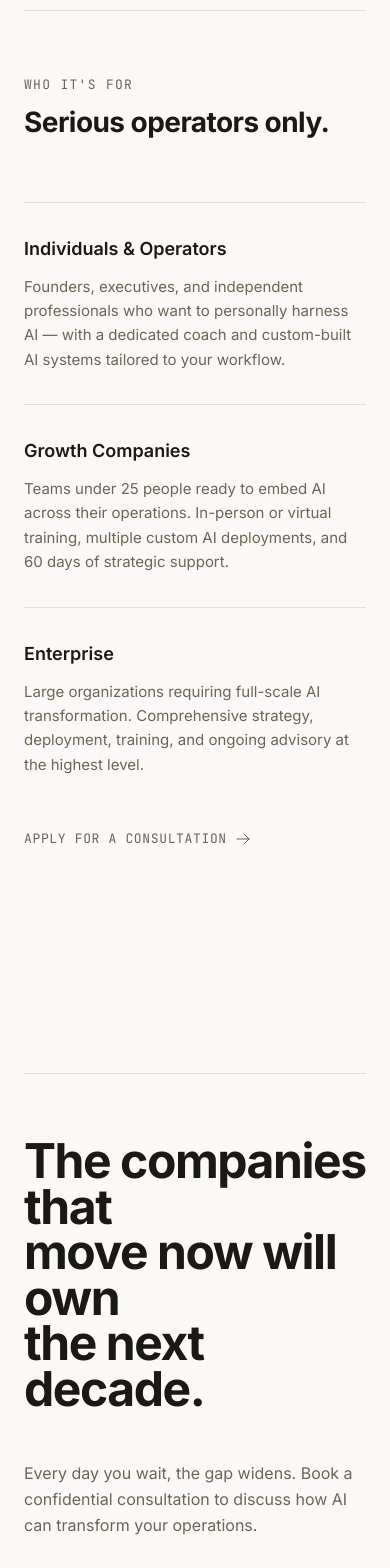
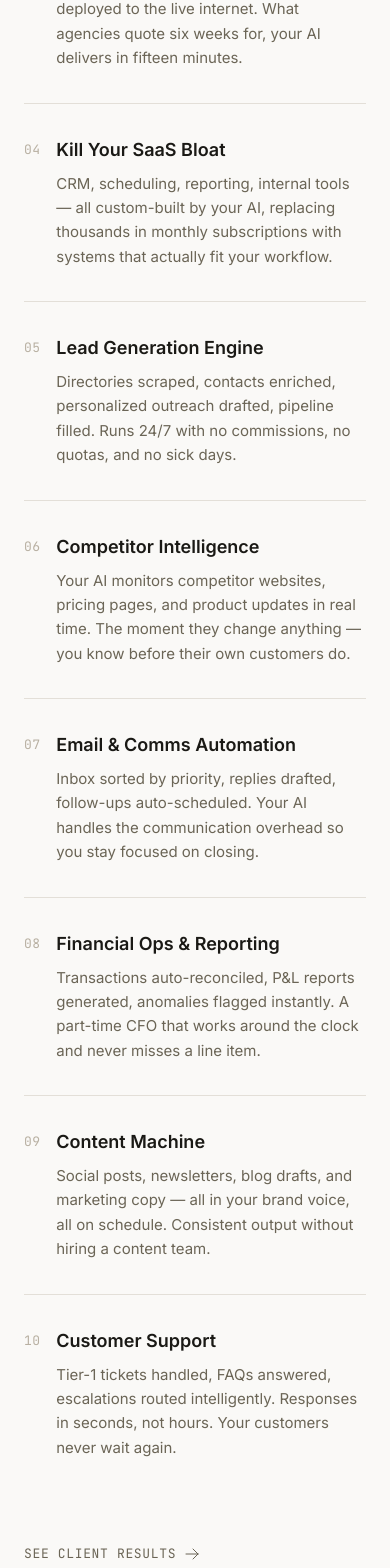
Before and after one commit to jsath/sathigroup-site, a Next.js app: page / in a window 390 px wide. Shown: the part 3877-5445 px from the top of the page. Built offline with nearby package versions, Linux system fonts and the light colour scheme.

Commit message:
Update hero: We build AI tools for your business

```diff
--- a/src/app/page.tsx
+++ b/src/app/page.tsx
@@ -1,6 +1,7 @@
 "use client";
 
 import { useEffect, useRef, useState } from "react";
+import Link from "next/link";
 
 const CALENDLY_URL = "https://calendly.com";
 
@@ -53,10 +54,10 @@ function Nav() {
           SATHI GROUP
         </a>
         <div className="hidden sm:flex items-center gap-8">
-          {["Approach", "Contact"].map((l) => (
+          {["Approach", "Use Cases", "Case Studies", "Contact"].map((l) => (
             <a
               key={l}
-              href={`#${l.toLowerCase()}`}
+              href={l === "Case Studies" ? "/case-studies" : `#${l.toLowerCase().replace(/\s+/g, "-")}`}
               className="text-[13px] text-ink-muted hover:text-ink transition-colors link-underline"
             >
               {l}
@@ -252,6 +253,156 @@ function WhatWeDo() {
   );
 }
 
+/* ─── Use Cases ─── */
+
+const useCases = [
+  {
+    title: "Intelligence Dashboards",
+    description:
+      "Your AI pulls live data from Shopify, ad platforms, CRMs, and financial tools — then builds real-time KPI dashboards tailored to what actually matters. One screen. Zero logins.",
+  },
+  {
+    title: "Hiring on Autopilot",
+    description:
+      "Job descriptions written, posted across platforms, candidates screened, and the top 5% surfaced to your inbox. The entire pipeline runs before you finish your morning coffee.",
+  },
+  {
+    title: "Websites in Minutes",
+    description:
+      "Production websites — designed, built, and deployed to the live internet. What agencies quote six weeks for, your AI delivers in fifteen minutes.",
+  },
+  {
+    title: "Kill Your SaaS Bloat",
+    description:
+      "CRM, scheduling, reporting, internal tools — all custom-built by your AI, replacing thousands in monthly subscriptions with systems that actually fit your workflow.",
+  },
+  {
+    title: "Lead Generation Engine",
+    description:
+      "Directories scraped, contacts enriched, personalized outreach drafted, pipeline filled. Runs 24/7 with no commissions, no quotas, and no sick days.",
+  },
+  {
+    title: "Competitor Intelligence",
+    description:
+      "Your AI monitors competitor websites, pricing pages, and product updates in real time. The moment they change anything — you know before their own customers do.",
+  },
+  {
+    title: "Email & Comms Automation",
+    description:
+      "Inbox sorted by priority, replies drafted, follow-ups auto-scheduled. Your AI handles the communication overhead so you stay focused on closing.",
+  },
+  {
+    title: "Financial Ops & Reporting",
+    description:
+      "Transactions auto-reconciled, P&L reports generated, anomalies flagged instantly. A part-time CFO that works around the clock and never misses a line item.",
+  },
+  {
+    title: "Content Machine",
+    description:
+      "Social posts, newsletters, blog drafts, and marketing copy — all in your brand voice, all on schedule. Consistent output without hiring a content team.",
+  },
+  {
+    title: "Customer Support",
+    description:
+      "Tier-1 tickets handled, FAQs answered, escalations routed intelligently. Responses in seconds, not hours. Your customers never wait again.",
+  },
+];
+
+function UseCases() {
+  const { ref, inView } = useInView(0.08);
+  return (
+    <section id="use-cases" ref={ref} className="px-6 lg:px-8 py-24">
+      <div className="mx-auto max-w-[1200px]">
+        <div className="rule mb-16" />
+        <div className="grid lg:grid-cols-12 gap-12 lg:gap-16 mb-16">
+          <div className="lg:col-span-4">
+            <p
+              className={`font-mono text-[13px] text-ink-muted tracking-[0.1em] mb-3 transition-all duration-700 ${
+                inView ? "opacity-100 translate-y-0" : "opacity-0 translate-y-6"
+              }`}
+            >
+              USE CASES
+            </p>
+            <h2
+              className={`text-headline font-bold text-ink text-balance transition-all duration-700 delay-100 ${
+                inView ? "opacity-100 translate-y-0" : "opacity-0 translate-y-6"
+              }`}
+            >
+              What your AI
+              <br />
+              actually does.
+            </h2>
+          </div>
+          <div className="lg:col-span-6 lg:col-start-7">
+            <p
+              className={`text-lg text-ink-muted leading-[1.75] transition-all duration-700 delay-200 ${
+                inView ? "opacity-100 translate-y-0" : "opacity-0 translate-y-6"
+              }`}
+            >
+              Not hypotheticals. Not demos. These are production systems we deploy
+              into real businesses — running live, generating ROI, compounding daily.
+            </p>
+          </div>
+        </div>
+
+        <div className="grid md:grid-cols-2 gap-x-12 gap-y-0">
+          {useCases.map((uc, i) => (
+            <div
+              key={i}
+              className={`border-t border-sand-300/60 py-8 transition-all duration-700 ${
+                inView
+                  ? "opacity-100 translate-y-0"
+                  : "opacity-0 translate-y-4"
+              }`}
+              style={{ transitionDelay: `${Math.min((i + 1) * 80, 800)}ms` }}
+            >
+              <div className="flex gap-4">
+                <span className="font-mono text-[13px] text-sand-400 tracking-wide pt-1 shrink-0">
+                  {String(i + 1).padStart(2, "0")}
+                </span>
+                <div>
+                  <h3 className="text-lg font-semibold text-ink mb-2">
+                    {uc.title}
+                  </h3>
+                  <p className="text-ink-muted leading-relaxed text-[15px]">
+                    {uc.description}
+                  </p>
+                </div>
+              </div>
+            </div>
+          ))}
+        </div>
+
+        <div
+          className={`mt-12 transition-all duration-700 delay-700 ${
+            inView ? "opacity-100 translate-y-0" : "opacity-0 translate-y-4"
+          }`}
+        >
+          <Link
+            href="/case-studies"
+            className="inline-flex items-center gap-2 text-[13px] font-mono text-ink-muted hover:text-ink transition-colors group tracking-[0.05em]"
+          >
+            <span>SEE CLIENT RESULTS</span>
+            <svg
+              className="w-4 h-4 transition-transform group-hover:translate-x-0.5"
+              fill="none"
+              viewBox="0 0 24 24"
+              stroke="currentColor"
+              strokeWidth={1.5}
+            >
+              <path
+                strokeLinecap="round"
+                strokeLinejoin="round"
+                d="M13.5 4.5 21 12m0 0-7.5 7.5M21 12H3"
+              />
+            </svg>
+          </Link>
+        </div>
+      </div>
+    </section>
+  );
+}
+
 /* ─── How It Works ─── */
 
 const steps = [
@@ -336,64 +487,76 @@ function HowItWorks() {
 
 const tiers = [
   {
-    label: "Individuals & Operators",
+    label: "The Founder Running on Fumes",
     description:
-      "Founders, executives, and independent professionals who want to personally harness AI — with a dedicated coach and custom-built AI systems tailored to your workflow.",
+      "You&apos;re wearing six hats, drowning in ops, and know AI could change everything — but don&apos;t have 40 hours to figure it out. We hand you a fully deployed AI workforce in weeks, not quarters.",
   },
   {
-    label: "Growth Companies",
+    label: "The Growth-Stage Operator",
     description:
-      "Teams under 25 people ready to embed AI across their operations. In-person or virtual training, multiple custom AI deployments, and 60 days of strategic support.",
+      "Revenue is climbing but headcount is eating margin. You need to 10x output without 10x payroll. We embed AI across your operations so a team of 8 performs like a team of 30.",
   },
   {
-    label: "Enterprise",
+    label: "The Agency & Services Leader",
     description:
-      "Large organizations requiring full-scale AI transformation. Comprehensive strategy, deployment, training, and ongoing advisory at the highest level.",
+      "Client work is manual, reporting takes days, and every new account means another hire. We automate the delivery layer so you scale revenue without scaling headcount.",
+  },
+  {
+    label: "The Enterprise Executive",
+    description:
+      "Your board wants an AI strategy yesterday. Your team doesn&apos;t know where to start. We provide the strategic roadmap and deploy production systems that justify the investment in 60 days.",
   },
 ];
 
 function WhoItsFor() {
   const { ref, inView } = useInView();
   return (
-    <section ref={ref} className="px-6 lg:px-8 py-24">
+    <section ref={ref} className="px-6 lg:px-8 py-24 bg-ink text-sand-100">
       <div className="mx-auto max-w-[1200px]">
-        <div className="rule mb-16" />
         <div
           className={`mb-16 transition-all duration-700 ${
             inView ? "opacity-100 translate-y-0" : "opacity-0 translate-y-8"
           }`}
         >
-          <p className="font-mono text-[13px] text-ink-muted tracking-[0.1em] mb-3">
+          <p className="font-mono text-[13px] text-sand-500 tracking-[0.1em] mb-3">
             WHO IT&apos;S FOR
           </p>
-          <h2 className="text-headline font-bold text-ink text-balance">
-            Serious operators only.
+          <h2 className="text-headline font-bold text-sand-100 text-balance">
+            Serious operators who want to
+            <br />
+            100x output — not headcount.
           </h2>
+          <p className="text-sand-400 leading-[1.75] mt-6 max-w-2xl">
+            We don&apos;t work with tire-kickers or &ldquo;AI-curious&rdquo; window shoppers.
+            Our clients are builders, founders, and executives who understand that the
+            leverage is real — and the window to capture it is closing.
+          </p>
         </div>
 
-        <div className="grid lg:grid-cols-3 gap-8 lg:gap-12">
+        <div className="grid md:grid-cols-2 gap-x-12 gap-y-0">
           {tiers.map((tier, i) => (
             <div
               key={i}
-              className={`border-t border-sand-300/60 pt-8 transition-all duration-700 ${
+              className={`border-t border-sand-800 pt-8 pb-10 transition-all duration-700 ${
                 inView
                   ? "opacity-100 translate-y-0"
                   : "opacity-0 translate-y-4"
               }`}
               style={{ transitionDelay: `${(i + 1) * 120}ms` }}
             >
-              <h3 className="text-lg font-semibold text-ink mb-3">
+              <h3 className="text-lg font-semibold text-sand-100 mb-3">
                 {tier.label}
               </h3>
-              <p className="text-ink-muted leading-relaxed text-[15px]">
-                {tier.description}
-              </p>
+              <p
+                className="text-sand-400 leading-relaxed text-[15px]"
+                dangerouslySetInnerHTML={{ __html: tier.description }}
+              />
             </div>
           ))}
         </div>
 
         <div
-          className={`mt-12 transition-all duration-700 delay-500 ${
+          className={`mt-8 transition-all duration-700 delay-500 ${
             inView ? "opacity-100 translate-y-0" : "opacity-0 translate-y-4"
           }`}
         >
@@ -401,7 +564,7 @@ function WhoItsFor() {
             href={CALENDLY_URL}
             target="_blank"
             rel="noopener noreferrer"
-            className="inline-flex items-center gap-2 text-[13px] font-mono text-ink-muted hover:text-ink transition-colors group tracking-[0.05em]"
+            className="inline-flex items-center gap-2 text-[13px] font-mono text-sand-500 hover:text-sand-100 transition-colors group tracking-[0.05em]"
           >
             <span>APPLY FOR A CONSULTATION</span>
             <svg
@@ -518,6 +681,7 @@ export default function Home() {
         <Hero />
         <Problem />
         <WhatWeDo />
+        <UseCases />
         <HowItWorks />
         <WhoItsFor />
         <CTA />
```
